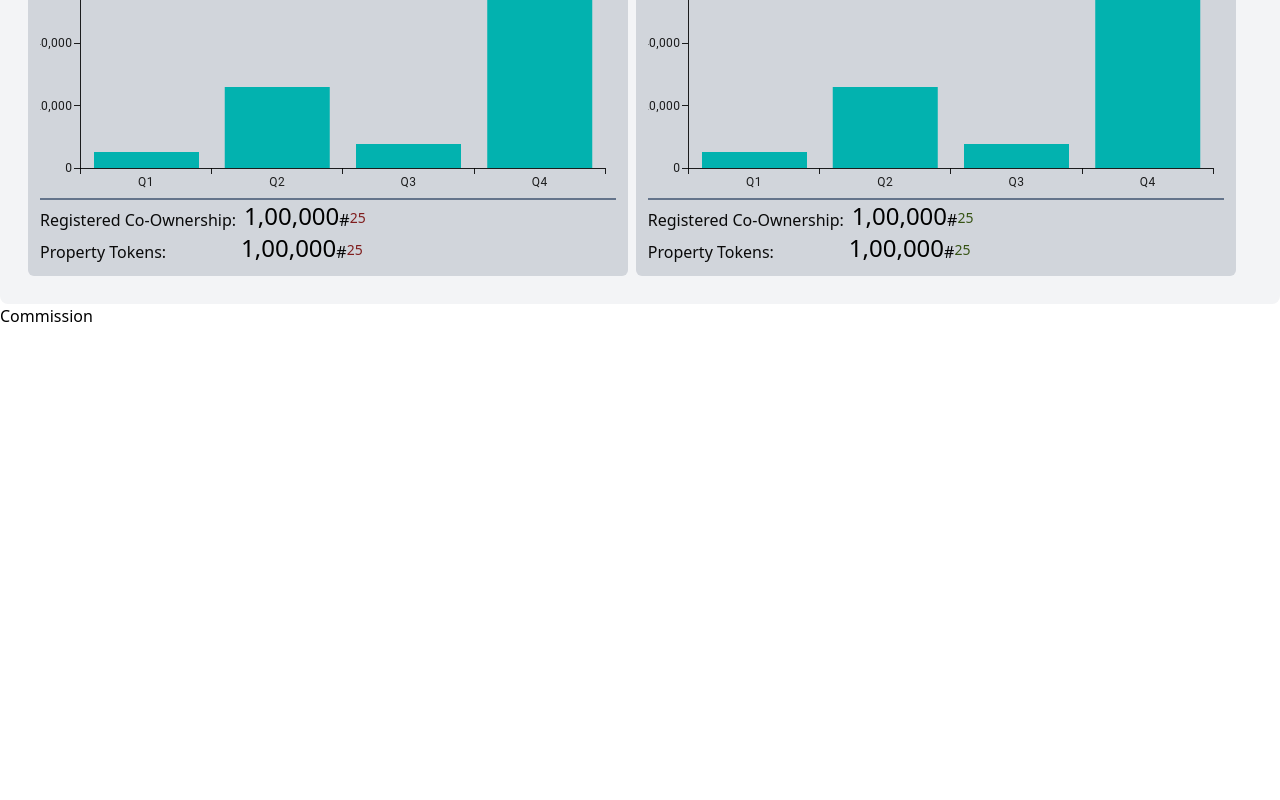
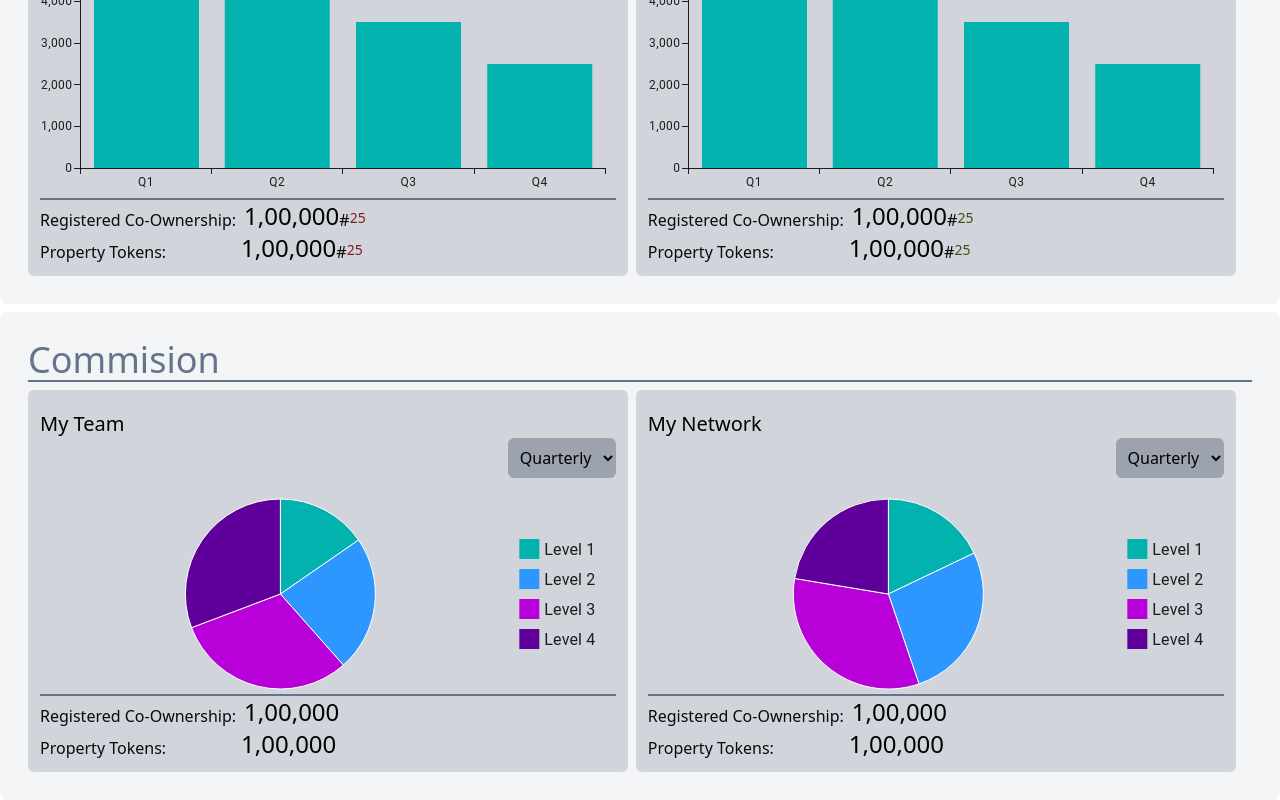
Before and after one commit to yashhadade/Dashbord, a React (Vite) app: page / in a window 1280 px wide. Shown: the part 554-1354 px from the top of the page. Before the commit the page ends 882 px from the top, so only its background shows below. Built offline with nearby package versions, Linux system fonts and the light colour scheme.

Commit message:
commision pie chart done

```diff
--- a/src/Components/ChartsOverViewDemo.jsx
+++ b/src/Components/ChartsOverViewDemo.jsx
@@ -1,11 +1,11 @@
 import React, { useState } from 'react';
 import { BarChart } from '@mui/x-charts/BarChart';
-
+import { PieChart } from '@mui/x-charts/PieChart';
 export default function ChartsOverviewDemo() {
     // Initial data for "Quarterly" (default selection)
     const initialData = {
         labels: ['Q1', 'Q2', 'Q3', 'Q4'],
-    data: [5000, 26000, 7800, 78200],
+        data: [5000, 6000, 3500, 2500],
     };
 
     // State for "My Team" chart
@@ -15,8 +15,69 @@ export default function ChartsOverviewDemo() {
     // State for "My Network" chart
     const [networkData, setNetworkData] = useState(initialData);
     const [selectedPeriodNetwork, setSelectedPeriodNetwork] = useState('quarterly');
+    const [selectedTeamPeriod, setSelectedTeamPeriod] = useState("quarterly");
+    const [selectedNetworkPeriod, setSelectedNetworkPeriod] = useState("quarterly");
+    // Handle period change for "My Team"
+    const handleTeamPeriodChange = (e) => {
+        setSelectedTeamPeriod(e.target.value);
+      };
+     const myTeamData = {
+    quarterly: [
+      { id: 0, value: 10, label: 'Level 1' },
+      { id: 1, value: 15, label: 'Level 2' },
+      { id: 2, value: 20, label: 'Level 3' },
+      { id: 3, value: 20, label: 'Level 4' },
+    ],
+    monthly: [
+      { id: 0, value: 5, label: 'Level 1' },
+      { id: 1, value: 10, label: 'Level 2' },
+      { id: 2, value: 25, label: 'Level 3' },
+      { id: 3, value: 30, label: 'Level 4' },
+    ],
+    weekly: [
+      { id: 0, value: 3, label: 'Level 1' },
+      { id: 1, value: 7, label: 'Level 2' },
+      { id: 2, value: 15, label: 'Level 3' },
+      { id: 3, value: 40, label: 'Level 4' },
+    ],
+    yearly: [
+      { id: 0, value: 20, label: 'Level 1' },
+      { id: 1, value: 25, label: 'Level 2' },
+      { id: 2, value: 30, label: 'Level 3' },
+      { id: 3, value: 25, label: 'Level 4' },
+    ],
+  };
 
-  // Handle period change for "My Team"
+  const myNetworkData = {
+    quarterly: [
+      { id: 0, value: 12, label: 'Level 1' },
+      { id: 1, value: 18, label: 'Level 2' },
+      { id: 2, value: 22, label: 'Level 3' },
+      { id: 3, value: 15, label: 'Level 4' },
+    ],
+    monthly: [
+      { id: 0, value: 8, label: 'Level 1' },
+      { id: 1, value: 12, label: 'Level 2' },
+      { id: 2, value: 20, label: 'Level 3' },
+      { id: 3, value: 25, label: 'Level 4' },
+    ],
+    weekly: [
+      { id: 0, value: 6, label: 'Level 1' },
+      { id: 1, value: 10, label: 'Level 2' },
+      { id: 2, value: 18, label: 'Level 3' },
+      { id: 3, value: 40, label: 'Level 4' },
+    ],
+    yearly: [
+      { id: 0, value: 20, label: 'Level 1' },
+      { id: 1, value: 30, label: 'Level 2' },
+      { id: 2, value: 25, label: 'Level 3' },
+      { id: 3, value: 25, label: 'Level 4' },
+    ],
+  };
+      // Handler for period change (My Network)
+      const handleNetworkPeriodChange = (e) => {
+        setSelectedNetworkPeriod(e.target.value);
+      };
     const handlePeriodChangeTeam = (event) => {
         const selectedValue = event.target.value;
         setSelectedPeriodTeam(selectedValue);
@@ -183,7 +244,90 @@ export default function ChartsOverviewDemo() {
             </div>
 
             <div>
-        <h1>Commission</h1>
+                <div className="flex-col p-7 bg-gray-100 rounded-lg mt-2">
+                    {/* My Team Section */}
+                    <div>
+                        <h1 className="flex justify-start text-4xl text-slate-500 border-b-2 border-slate-500">
+                            Commision
+                        </h1>
+                    </div>
+                    <div className="flex max-600:flex-col">
+                        {/* My Team */}
+                        <div className="w-[49%] max-600:w-[99%] bg-gray-300 mt-2 p-3 rounded-md mr-2">
+                            <div className="flex-col">
+                                <h3 className="text-xl mt-2">My Team</h3>
+                                <div className="flex justify-end">
+                                    {/* Dropdown for selecting time period for "My Team" */}
+                                    <select
+                                        onChange={handleTeamPeriodChange}
+                                        value={selectedTeamPeriod}
+                                        className="mb-4 p-2 rounded-md bg-gray-400"
+                                    >
+                                        <option value="quarterly">Quarterly</option>
+                                        <option value="monthly">Monthly</option>
+                                        <option value="weekly">Weekly</option>
+                                        <option value="yearly">Yearly</option>
+                                    </select>
+                                </div>
+                                <PieChart
+                                   series={[{ data: myTeamData[selectedTeamPeriod] }]}
+                                   height={200}
+
+
+                                />
+                            </div>
+
+                            <div className="border-t-2 border-slate-500">
+                                <div className="flex">
+                                    <p className="text-neutral-950 mr-2 mt-2">Registered Co-Ownership:</p>
+                                    <h1 className="text-2xl">1,00,000</h1>
+
+                                </div>
+                                <div className="flex">
+                                    <p className="text-neutral-950 mr-[75px] mt-2">Property Tokens:</p>
+                                    <h1 className="text-2xl">1,00,000</h1>
+
+                                </div>
+                            </div>
+                        </div>
+
+                        {/* My Network */}
+                        <div className="w-[49%] max-600:w-[99%] bg-gray-300 mt-2 p-3 rounded-md">
+                            <div className="flex-col">
+                                <h3 className="text-xl mt-2">My Network</h3>
+                                <div className="flex justify-end">
+                                    {/* Dropdown for selecting time period for "My Network" */}
+                                    <select
+                                       onChange={handleNetworkPeriodChange}
+                                       value={selectedNetworkPeriod}
+                                        className="mb-4 p-2 rounded-md bg-gray-400"
+                                    >
+                                        <option value="quarterly">Quarterly</option>
+                                        <option value="monthly">Monthly</option>
+                                        <option value="weekly">Weekly</option>
+                                        <option value="yearly">Yearly</option>
+                                    </select>
+
+                                </div>
+                                <PieChart
+                                    series={[{ data: myNetworkData[selectedNetworkPeriod] }]}
+                                    height={200}
+                                />
+                                <div className="border-t-2 border-slate-500">
+                                    <div className="flex">
+                                        <p className="text-neutral-950 mr-2 mt-2">Registered Co-Ownership:</p>
+                                        <h1 className="text-2xl">1,00,000</h1>
+
+                                    </div>
+                                    <div className="flex">
+                                        <p className="text-neutral-950 mr-[75px] mt-2">Property Tokens: </p>
+                                        <h1 className="text-2xl ">1,00,000</h1>
+                                    </div>
+                                </div>
+                            </div>
+                        </div>
+                    </div>
+                </div>
             </div>
         </div>
     );
```
Lines whose indentation alone changed are shown as unchanged.
